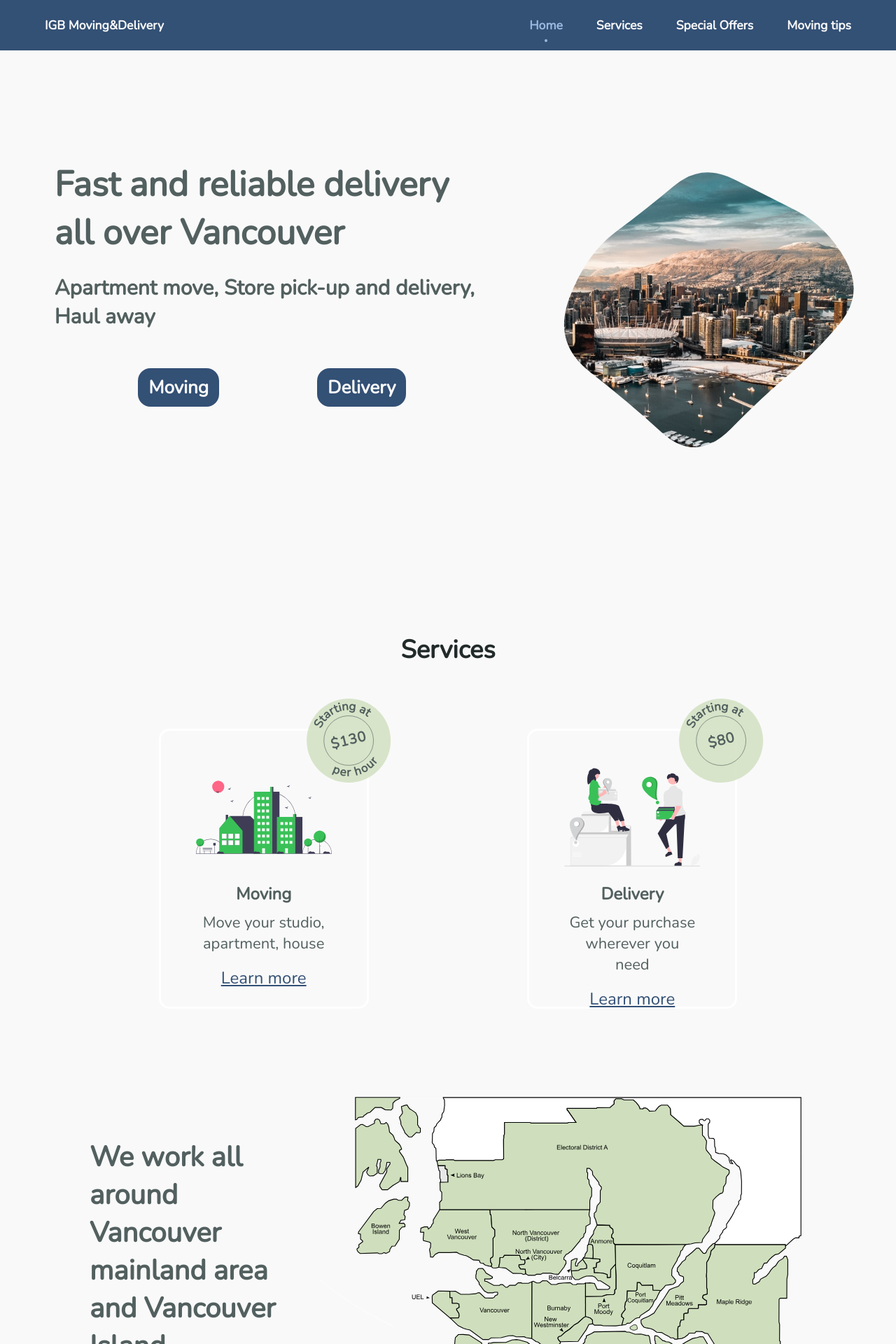
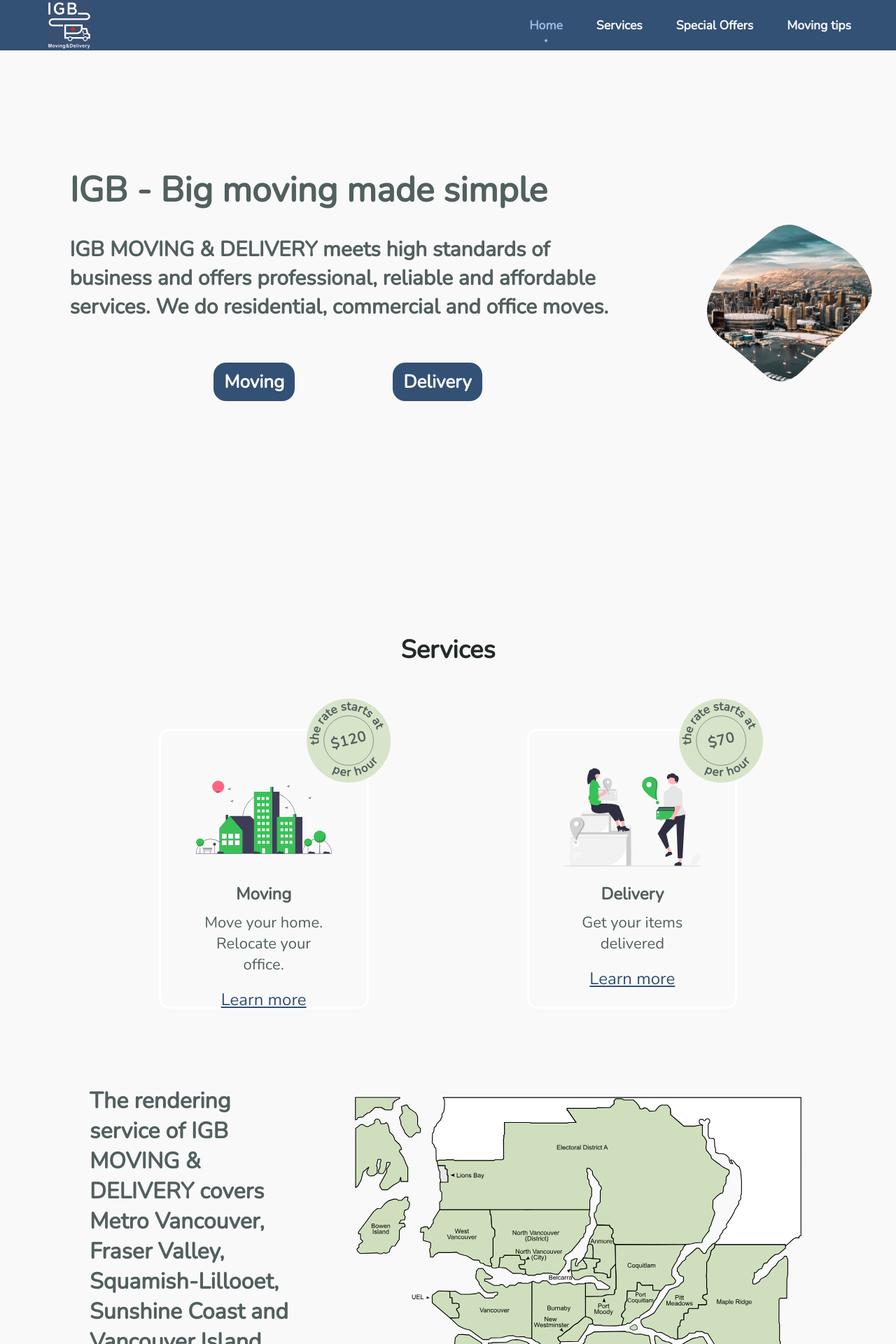
Before and after one commit to mrnosomebody/igbmoving, a Django app: page / in a window 1280 px wide. Shown: the top 1920 px of the page at 70% size. Run offline with Django 4.2, Linux system fonts and the light colour scheme; some libraries are stand-ins or nearby versions.

Commit message:
editing templates, terms&conditions added

```diff
--- a/base/urls.py
+++ b/base/urls.py
@@ -1,8 +1,9 @@
 from django.urls import path
-from .views import main, moving, delivery
+from .views import main, moving, delivery, terms_and_conditions
 
 urlpatterns = [
     path('', main, name='main'),
     path('moving/', moving, name='moving'),
     path('delivery/', delivery, name='delivery'),
+    path('terms-and-conditions/', terms_and_conditions, name='terms_and_conditions'),
 ]
--- a/base/views.py
+++ b/base/views.py
@@ -55,3 +55,7 @@
             messages.error(request, "Error")
 
     return render(request, 'delivery.html', {'form': form, 'captcha_key': SITE_KEY})
+
+
+def terms_and_conditions(request):
+    return render(request, 'terms_and_conditions.html')
--- a/moving/settings.py
+++ b/moving/settings.py
@@ -90,6 +90,7 @@
 EMAIL_HOST_USER = email_config.EMAIL_HOST_USER
 EMAIL_HOST_PASSWORD = email_config.EMAIL_HOST_PASSWORD
 EMAIL_USE_TLS = True
+EMAIL_PORT = 587
 RECIPIENTS = email_config.RECIPIENTS
 
 # try:
--- a/static/css/main.css
+++ b/static/css/main.css
@@ -50,6 +50,10 @@
 .nav__logo {
     color: #f9f9f9;
     font-weight: 600;
+    display: flex;
+    align-items: center;
+    justify-content: center;
+    margin-left: 10px;
 }
 
 .nav__list,
@@ -75,6 +79,15 @@
 
 .nav__icon {
     font-size: 1.5rem;
+}
+
+.logo {
+    width: 70px;
+    height: 70px;
+}
+
+.logo_name {
+    display: flex;
 }
 
 .active-link {
@@ -105,6 +118,10 @@
         margin-left: auto;
         margin-right: auto;
     }
+
+    .cards {
+        gap: 2rem;
+    }
 }
 
 @media screen and (min-width: 767px) {
@@ -113,6 +130,7 @@
         margin-left: auto;
         margin-right: auto;
     }
+
     body {
         margin: 0;
     }
@@ -150,6 +168,9 @@
         background-color: var(--first-color);
         border-radius: 50%;
     }
+    .cards {
+        gap: 2rem;
+    }
 
 }
 
@@ -158,6 +179,9 @@
     .container {
         margin-left: auto;
         margin-right: auto;
+    }
+    .cards {
+        gap: 2rem;
     }
 }
 
@@ -228,7 +252,7 @@
 }
 
 .feature__text {
-    padding: 20px 5px;
+    padding: 20px 0px;
     font-size: 24px;
     font-weight: bold;
     text-align: center;
@@ -333,6 +357,9 @@
     .accordion {
         width: 95%;
     }
+    .cards {
+        gap: 2rem;
+    }
 
 }
 
@@ -428,7 +455,7 @@
     display: grid;
     justify-content: center;
     align-content: center;
-    font-size: 40px;
+    font-size: 32px;
     font-weight: bold;
 }
 
@@ -442,7 +469,7 @@
 .cards {
     display: grid;
     grid-template-columns: repeat(auto-fit, minmax(300px, 1fr));
-    gap: 2rem;
+    gap: 25rem;
     margin: 4rem 3vw;
     padding: 0;
     list-style-type: none;
@@ -542,7 +569,7 @@
     color: var(--text-color);
     display: -webkit-box;
     -webkit-box-orient: vertical;
-    -webkit-line-clamp: 3;
+    /*-webkit-line-clamp: 3;*/
     overflow: hidden;
     font-size: 1.2em;
 }
@@ -589,6 +616,11 @@
         justify-content: center;
         height: 3em;
         font-size: 20px;
+    }
+
+    .logo {
+        width: 3em;
+        height: 3em;
     }
 
     #home {
@@ -642,4 +674,8 @@
         width: 100vw;
         height: 100%;
     }
+
+    .cards {
+        gap: 2rem;
+    }
 }
--- a/templates/main.html
+++ b/templates/main.html
@@ -18,7 +18,10 @@
 
 <header class="header" id="header">
     <nav class="nav container">
-        <a href="#" class="nav__logo">IGB Moving&Delivery</a>
+        <div class="logo_name">
+            <img src="{% static 'images/igb.svg' %}" alt="" class="logo">
+            {#            <a href="#" class="nav__logo">IGB Moving&Delivery</a>#}
+        </div>
         <div class="nav__menu" id="nav-menu">
             <ul class="nav__list">
                 <li class="nav__item">
@@ -58,12 +61,11 @@
     <section id="home">
         <div class="home__layout">
             <div class="title__text" style="margin-bottom: 3%;padding: 0 10%;">
-                Fast and reliable delivery all over Vancouver
+                IGB - Big moving made simple
             </div>
             <div class="title__text smaller" style="margin-bottom: 3%;">
-                Apartment move,
-                Store pick-up and delivery,
-                Haul away
+                IGB MOVING & DELIVERY meets high standards of business and offers professional, reliable and affordable
+                services. We do residential, commercial and office moves.
             </div>
             <div class="flex__box__static centered">
                 <a class="to__form__link" href="{% url 'moving' %}">
@@ -77,7 +79,6 @@
         <div class="image__blob">
             <img src="{% static 'images/df.jpg' %}" id="img1">
         </div>
-{#        <img src="{% static 'images/logo.svg' %}" style="width: 135px;height: 150px" alt="">#}
     </section>
 
     <!--=============== SERVICES ===============-->
@@ -100,7 +101,7 @@
                         <text width="200" font-size="30" fill="currentColor">
                             <textPath startOffset="50%" text-anchor="middle" alignment-baseline="middle"
                                       xlink:href="#top">
-                                Starting at
+                                the rate starts at
                             </textPath>
                         </text>
                         <text width="200" font-size="30" fill="currentColor">
@@ -110,13 +111,13 @@
                             </textPath>
                         </text>
                     </svg>
-                    <span style="font-size: 20px">$130</span>
+                    <span style="font-size: 20px">$120</span>
                 </a>
                 <div class="feature__text">
                     <div>
                         <span class="centered">Moving</span>
                         <p>
-                            Move your studio, apartment, house
+                            Move your home. Relocate your office.
                         </p>
                     </div>
                     <a href="{% url 'moving' %}" class="learn__more"><u>Learn more</u></a>
@@ -139,68 +140,31 @@
                         <text width="200" font-size="30" fill="currentColor">
                             <textPath startOffset="50%" text-anchor="middle" alignment-baseline="middle"
                                       xlink:href="#top">
-                                Starting at
+                                the rate starts at
                             </textPath>
                         </text>
                         <text width="200" font-size="30" fill="currentColor">
-                            {#                            <textPath startOffset="50%" text-anchor="middle" alignment-baseline="middle"#}
-                            {#                                      xlink:href="#bottom">#}
-                            {#                                per hour#}
-                            {#                            </textPath>#}
+                            <textPath startOffset="50%" text-anchor="middle" alignment-baseline="middle"
+                                      xlink:href="#bottom">
+                                per hour
+                            </textPath>
                         </text>
                     </svg>
-                    <span style="font-size: 20px">$80</span>
+                    <span style="font-size: 20px">$70</span>
                 </a>
                 <div class="feature__text">
                     <span class="centered">Delivery</span>
                     <p>
-                        Get your purchase wherever you need
+                        Get your items delivered
                     </p>
                     <a href="{% url 'delivery' %}" class="learn__more"><u>Learn more</u></a>
                 </div>
-
             </div>
-
-            {#            <div class="feature">#}
-            {#                <div class="feature__img">#}
-            {#                    <img src="{% static 'images/k3.svg' %}" alt="">#}
-            {#                </div>#}
-            {#                <a class="badge">#}
-            {#                    <svg viewBox="0 0 210 210">#}
-            {#                        <g stroke="none" fill="none">#}
-            {#                            <path d="M22,104.5 C22,58.9365081 58.9365081,22 104.5,22 C150.063492,22 187,58.9365081 187,104.5"#}
-            {#                                  id="top"></path>#}
-            {#                            <path d="M22,104.5 C22,150.063492 58.9365081,187 104.5,187 C150.063492,187 187,150.063492 187,104.5"#}
-            {#                                  id="bottom"></path>#}
-            {#                        </g>#}
-            {#                        <circle cx="105" cy="105" r="62" stroke="currentColor" stroke-width="1" fill="none"></circle>#}
-            {#                        <text width="200" font-size="30" fill="currentColor">#}
-            {#                            <textPath startOffset="50%" text-anchor="middle" alignment-baseline="middle"#}
-            {#                                      xlink:href="#top">#}
-            {#                                Starting at#}
-            {#                            </textPath>#}
-            {#                        </text>#}
-            {#                        <text width="200" font-size="30" fill="currentColor">#}
-            {#                            <textPath startOffset="50%" text-anchor="middle" alignment-baseline="middle"#}
-            {#                                      xlink:href="#bottom">#}
-            {#                                per hour#}
-            {#                            </textPath>#}
-            {#                        </text>#}
-            {#                    </svg>#}
-            {#                    <span style="font-size: 20px">$130</span>#}
-            {#                </a>#}
-            {#                <div class="feature__text">#}
-            {#                    <span class="centered">Haul away</span>#}
-            {#                    <p>#}
-            {#                        Easily get rid of old stuff or construction debris#}
-            {#                    </p>#}
-            {#                </div>#}
         </div>
 
         <div class="flex__box mt">
             <div class="left">
-                <span>We work all around Vancouver mainland area and Vancouver Island</span>
-                <span style="font-size: 25px;margin-top: 5%;">Check green zone on the map</span>
+                <span>The rendering service of IGB MOVING & DELIVERY covers  Metro Vancouver, Fraser Valley, Squamish-Lillooet, Sunshine Coast and Vancouver Island. We are ready to make the move regardless of where you are.</span>
             </div>
             <div class="right">
                 <svg version="1.0"
@@ -1854,24 +1818,24 @@
     <section id="special-offers">
         <h2 class="section__title">Special Offers</h2>
         <ul class="cards">
-            <li>
-                <div class="card">
-                    <img src="{% static 'images/ref.svg' %}" class="card__image" alt=""/>
-                    <div class="card__overlay">
-                        <div class="card__header">
-                            <svg class="card__arc" xmlns="http://www.w3.org/2000/svg">
-                                <path/>
-                            </svg>
-                            <i class="fa-solid fa-people-group card__thumb"></i>
-                            <div class="card__header-text">
-                                <h1 class="card__title">Affiliate Programm</h1>
-                                <span class="card__status">5% off</span>
-                            </div>
-                        </div>
-                        <p class="card__description">Tell us who promoted us to you and get 5% discount</p>
-                    </div>
-                </div>
-            </li>
+            {#            <li>#}
+            {#                <div class="card">#}
+            {#                    <img src="{% static 'images/ref.svg' %}" class="card__image" alt=""/>#}
+            {#                    <div class="card__overlay">#}
+            {#                        <div class="card__header">#}
+            {#                            <svg class="card__arc" xmlns="http://www.w3.org/2000/svg">#}
+            {#                                <path/>#}
+            {#                            </svg>#}
+            {#                            <i class="fa-solid fa-people-group card__thumb"></i>#}
+            {#                            <div class="card__header-text">#}
+            {#                                <h1 class="card__title">Affiliate Programm</h1>#}
+            {#                                <span class="card__status">5% off</span>#}
+            {#                            </div>#}
+            {#                        </div>#}
+            {#                        <p class="card__description">Tell us who promoted us to you and get 5% discount</p>#}
+            {#                    </div>#}
+            {#                </div>#}
+            {#            </li>#}
             <li>
                 <div class="card">
                     <img src="{% static 'images/customer.svg' %}" class="card__image" alt=""/>
@@ -1886,7 +1850,9 @@
                                 <span class="card__status">5% off</span>
                             </div>
                         </div>
-                        <p class="card__description">If you have already used our service, you can get 5% discount</p>
+                        <p class="card__description">If you have already used our service, you are eligible for a 5%
+                            discount. Also, your friends and family are eligible for a 5% discount if they mention
+                            you.</p>
                     </div>
                 </div>
             </li>
@@ -1901,97 +1867,110 @@
                             </svg>
                             <i class="fa-solid fa-box-archive card__thumb"></i>
                             <div class="card__header-text">
-                                <h3 class="card__title">If you are 60+</h3>
+                                <h3 class="card__title">If you are 65+</h3>
                                 <span class="card__status">10% off</span>
                             </div>
                         </div>
-                        <p class="card__description">You can qualify for a 10% discount if you are over 60 years old</p>
+                        <p class="card__description">You qualify for a 10% discount.</p>
                     </div>
                 </div>
             </li>
         </ul>
     </section>
-
     <!--=============== MOVING TIPS ===============-->
     <section id="tips">
         <h2 class="section__title">Frequently asked questions</h2>
         <div class="accordion" style="margin: 5% auto;">
             <div class="accordion__item">
                 <button class="accordion__btn">
-                    <span class="accordion__caption"><i class="far fa-lightbulb"></i>Lorem ipsum dolor sit amet, consectetur?</span>
+                    <span class="accordion__caption"><i
+                            class="far fa-lightbulb"></i>How do I save money on your move?</span>
                     <span class="accordion__icon"><i class="fa fa-plus"></i></span>
                 </button>
-
                 <div class="accordion__content">
-                    <p>The most important thing is that you want to learn something that interests you, because once you
-                        start learning, you’ll be with this topic for a while. Choosing something just because it’s
-                        popular or what others are doing isn’t the way to go because if you don’t have a true interest
-                        in it, you’ll lose the motivation to learn! Spend some time seriously looking into the different
-                        tech career paths before choosing one to go down.</p>
-                </div>
-            </div>
-
-            <div class="accordion__item">
-                <button class="accordion__btn">
-
-                    <span class="accordion__caption"><i class="far fa-lightbulb"></i>Lorem ipsum dolor sit amet, consectetur?</span>
-                    <span class="accordion__icon"><i class="fa fa-plus"></i></span>
-                </button>
-
-                <div class="accordion__content">
-                    <p>I usually tell most people to start by learning HTML and CSS, then move into learning JavaScript.
-                        The reason is that JavaScript is used everywhere: frontend, backend, and even to build mobile
-                        apps. It has many use cases, which is why I think it’s smart to learn.</p>
-                </div>
-            </div>
-
-            <div class="accordion__item">
-                <button class="accordion__btn">
-
-                    <span class="accordion__caption"><i class="far fa-lightbulb"></i>Lorem ipsum dolor sit amet, consectetur?</span>
-                    <span class="accordion__icon"><i class="fa fa-plus"></i></span>
-                </button>
-
-                <div class="accordion__content">
-                    <p>If you have an interest in coding and graphic design, then there’s nothing to say you shouldn’t
-                        learn skills in both areas. They often work hand-in-hand, so having knowledge and skills in both
-                        areas could be desirable for certain career paths. You could also think about pursuing something
-                        in between like UI design, which is a very in-demand career right now!
-                        <br><br>
-                        In general, having design skills along with coding skills is helpful. But it’s also okay to do
-                        one over the other. My advice would be to just get started! You can always change directions
-                        later… as long as you’re changing directions to the final destination you’re looking for!
+                    <p>Preparing well ahead of your move can help our movers finish the move faster and help you save
+                        money. <br>
+                        • Use medium size boxes rather than small boxes. Label your boxes as kitchen, living room,
+                        bedroom, etc., for our movers to put them in the right place at your destination. Also, label
+                        "fragile" for fragile items for our movers not to stack them with other boxes.<br>
+                        • Reserve the elevator and parking space closest to the entrance to save time for loading and
+                        unloading.<br>
+                        • Hire 3 movers rather than 2 if you live in a two or more bedroom dwelling. The third mover can
+                        pack the truck and secure your items more properly while the other 2 movers are moving the
+                        items. It makes the move more efficient and helps save time.<br>
+                        • Remove all items from the drawers and wardrobes.
                     </p>
                 </div>
             </div>
-
             <div class="accordion__item">
                 <button class="accordion__btn">
-
-                    <span class="accordion__caption"><i class="far fa-lightbulb"></i>Lorem ipsum dolor sit amet, consectetur?</span>
+                    <span class="accordion__caption"><i class="far fa-lightbulb"></i>How long does the move take?</span>
                     <span class="accordion__icon"><i class="fa fa-plus"></i></span>
                 </button>
-
                 <div class="accordion__content">
-                    <p>Now, in 2020, it’s a no-brainer: Python 3 is definitely the way to go. There are still some
-                        situations where picking up Python 2 might be advantageous, or you may just want to learn a
-                        little of the history and the differences between Python 2 and 3 for curiosity’s sake, but
-                        job-wise, Python 3 is the clear winner.</p>
+                    <p>The process of moving includes packing, preparing, driving time and travel time, loading and
+                        offloading, and finishing. If you do the packing and prepping yourself, you can save time. Also,
+                        if we load from the garage and offload to the garage, you will save time. However, we will be
+                        happy to deliver all boxes and items to their exact spot. <br>
+
+                        • Driving time Travel time: The driving time is the time taken to convey your stuff from the
+                        previous dwelling to the new place. The driving time is affected by traffic congestion, weather
+                        conditions and so on. We charge a 1-hour travel time which covers the travel to your place and
+                        the return to our home terminal after we have completed the move. <br>
+
+                        • Loading and offloading: Based on our experience, loading and offloading can take<br>
+                         3 to 4 hours to load and offload half a truck load with 2 movers<br>
+                         6 to 8 hours to load and offload full truck load with 2 movers<br>
+                         4 to 6 hours to load and offload full truck load with 3 movers<br>
+
+                        • Finishing: After we have delivered all your items to your new place, the move is considered
+                        completed; however, we can help you with unpacking, assembling, and arranging the furniture if
+                        you ask for it.
+                    </p>
                 </div>
             </div>
-
             <div class="accordion__item">
                 <button class="accordion__btn">
-                    <span class="accordion__caption"><i class="far fa-lightbulb"></i>Lorem ipsum dolor sit amet, consectetur?</span>
+                    <span class="accordion__caption"><i class="far fa-lightbulb"></i>Does your company provide insurance for the move?</span>
                     <span class="accordion__icon"><i class="fa fa-plus"></i></span>
                 </button>
-
                 <div class="accordion__content">
-                    <p>Personally, I’d say choose a path and stick to it! Learning too many things at once will slow you
-                        down. Here are a few ideas of things you can choose to focus on, and a little bit about each
-                        one.</p>
+                    <p>Our maximum coverage is $30,000 provided that the value of your items has been disclosed before
+                        the service. Also, the maximum refund for damaged items is as follows:<br>
+                         Tv, stereo, or other electronics: $550<br>
+                         Sofa: $550<br>
+                         Dining table; $350<br>
+                         Drawers, bookshelves, desk: $300<br>
+                         Railing and stairs: $300<br>
+                         Glassware, mirror, and fragile: $150<br>
+                         Drywall or scratches on paint: $150<br>
+                        If you believe our maximum insurance does not cover the value of your items, we recommend that
+                        you take out additional third-party insurance for the move or delivery.
+                    </p>
                 </div>
             </div>
+
+            <div class="accordion__item">
+                <button class="accordion__btn">
+                    <span class="accordion__caption"><i class="far fa-lightbulb"></i>What is the minimum charge?</span>
+                    <span class="accordion__icon"><i class="fa fa-plus"></i></span>
+                </button>
+                <div class="accordion__content">
+                    <p>We charge a minimum two-hour fee for moving commitment and a minimum one-hour fee for delivery.
+                        In addition to the travel time and taxes.</p>
+                </div>
+            </div>
+            {#            <div class="accordion__item">#}
+            {#                <button class="accordion__btn">#}
+            {#                    <span class="accordion__caption"><i class="far fa-lightbulb"></i>Lorem ipsum dolor sit amet, consectetur?</span>#}
+            {#                    <span class="accordion__icon"><i class="fa fa-plus"></i></span>#}
+            {#                </button>#}
+            {#                <div class="accordion__content">#}
+            {#                    <p>Personally, I’d say choose a path and stick to it! Learning too many things at once will slow you#}
+            {#                        down. Here are a few ideas of things you can choose to focus on, and a little bit about each#}
+            {#                        one.</p>#}
+            {#                </div>#}
+            {#            </div>#}
         </div>
     </section>
 </main>
```
Also changed, not shown: templates/delivery.html (+15 -7 lines), templates/moving.html (+15 -6 lines), templates/terms_and_conditions.html (added, +49 -0 lines), services/send_application_by_email.py (line endings or trailing spaces).
